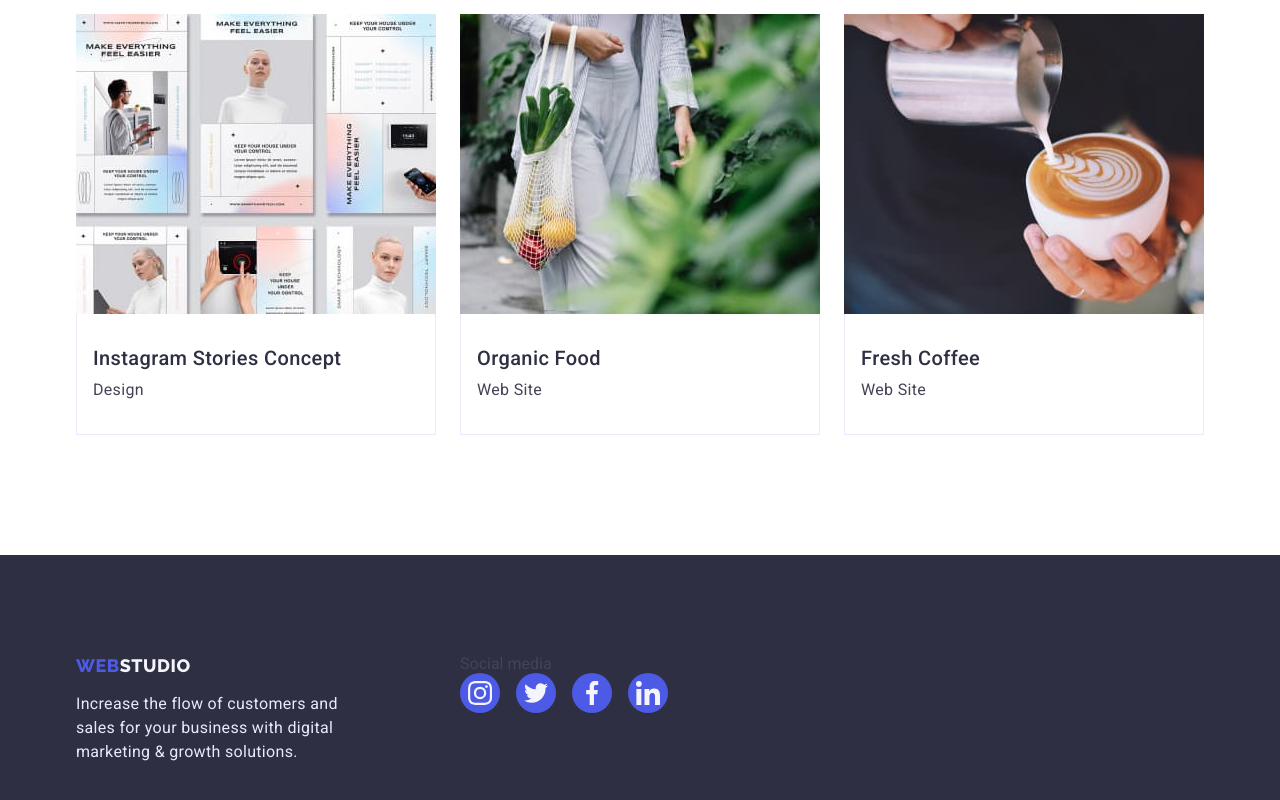
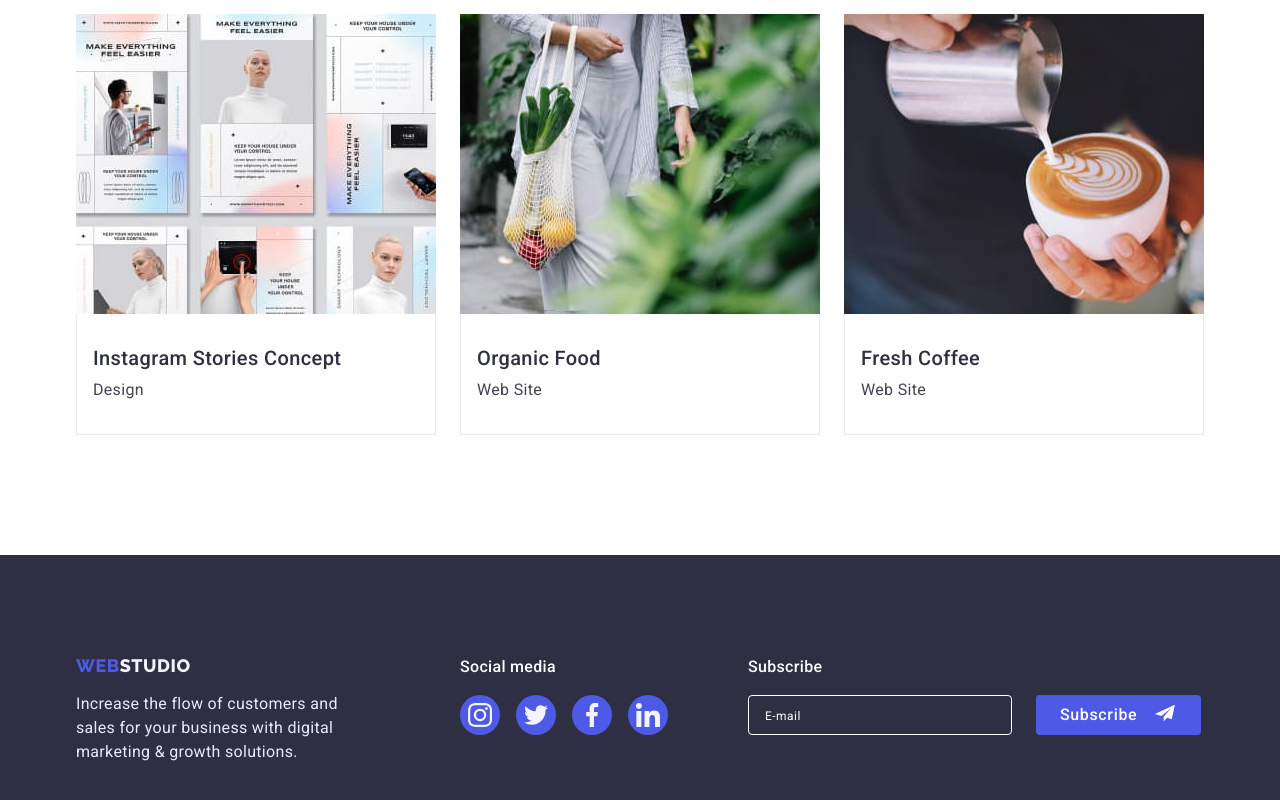
Before and after one commit to SvitlanaParyiska/goit-markup-hw-06, a plain HTML site: page portfolio.html in a window 1280 px wide. Shown: the part 1215-2015 px from the top of the page. Drawn offline with nearby package versions, Linux system fonts and the light colour scheme.

Commit message:
footer-updated

```diff
--- a/portfolio.html
+++ b/portfolio.html
@@ -304,7 +304,7 @@
           </p>
         </div>
         <div class="footer-social-box">
-          <p class="footer-social-text">Social media</p>
+          <p class="footer-title-text">Social media</p>
           <ul class="social-list-footer list">
             <li class="footer-social-item">
               <a href="" class="social-link link">
@@ -336,6 +336,27 @@
             </li>
           </ul>
         </div>
+        <div class="subscribe-footer-box">
+          <p class="footer-title-text">Subscribe</p>
+          <form class="subscribe-form">
+            <label class="subscribe-label">
+              <input
+                type="email"
+                name="user-email"
+                placeholder="E-mail"
+                class="subscribe-input"
+                required
+              /> </label
+            ><button type="submit" class="subscribe-button button">
+              <span class="subcribe-wrap"
+                ><p>Subscribe</p>
+                <svg class="subcribe-icon" width="24" height="20">
+                  <use href="./images/icons.svg#icon-telegram"></use>
+                </svg>
+              </span>
+            </button>
+          </form>
+        </div>
       </div>
     </footer>
   </body>
```
